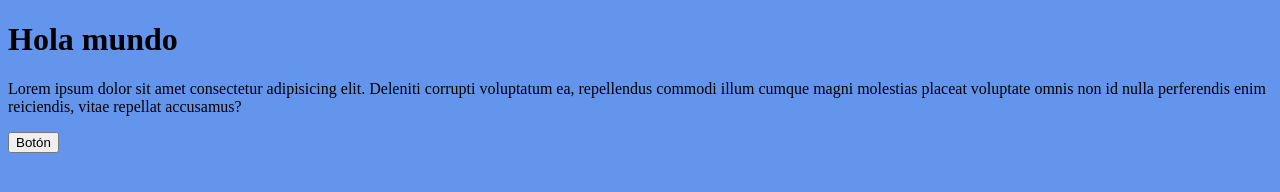
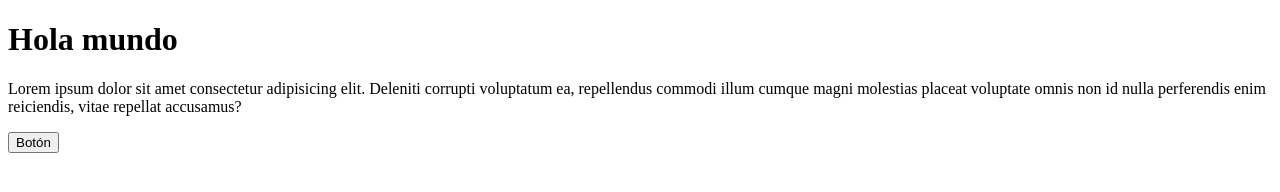
Before and after one commit to DidierRmz/EjemploAzureDevOps, a plain HTML site: page index.html in a window 1280 px wide. Drawn offline with Linux system fonts and the light colour scheme.

Commit message:
not body syls

```diff
--- a/index.html
+++ b/index.html
@@ -5,7 +5,7 @@
     <meta name="viewport" content="width=device-width, initial-scale=1.0">
     <title>Document</title>
 </head>
-<body style="background-color: cornflowerblue;">
+<body>
     <h1>Hola mundo</h1>
     <p>Lorem ipsum dolor sit amet consectetur adipisicing elit. Deleniti corrupti voluptatum ea, repellendus commodi illum cumque magni molestias placeat voluptate omnis non id nulla perferendis enim reiciendis, vitae repellat accusamus?</p>
     <button>Botón</button>
```
